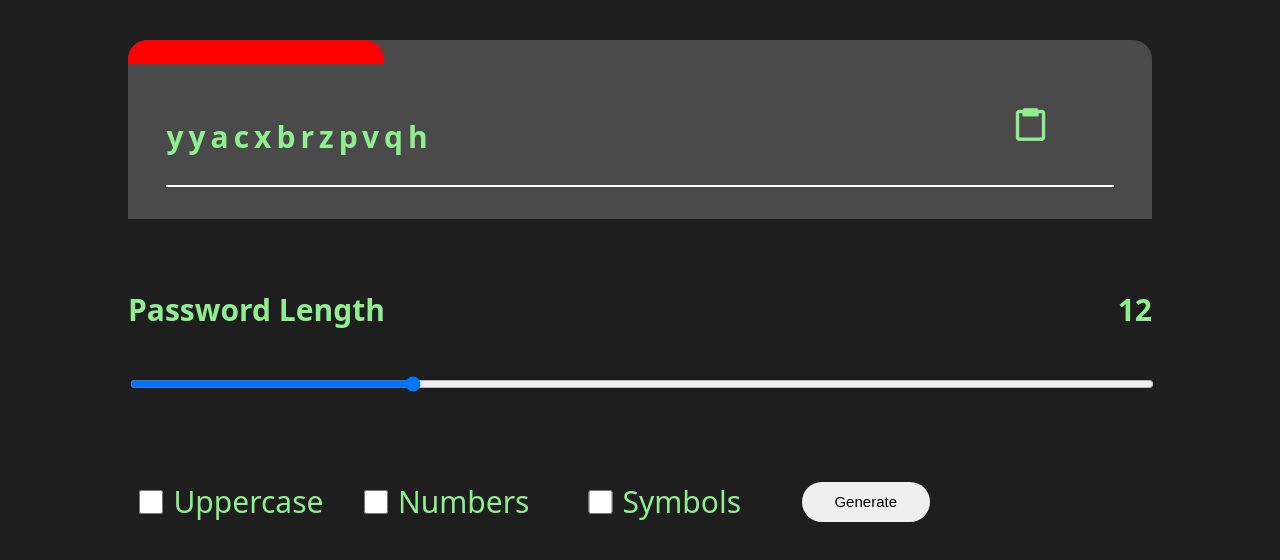
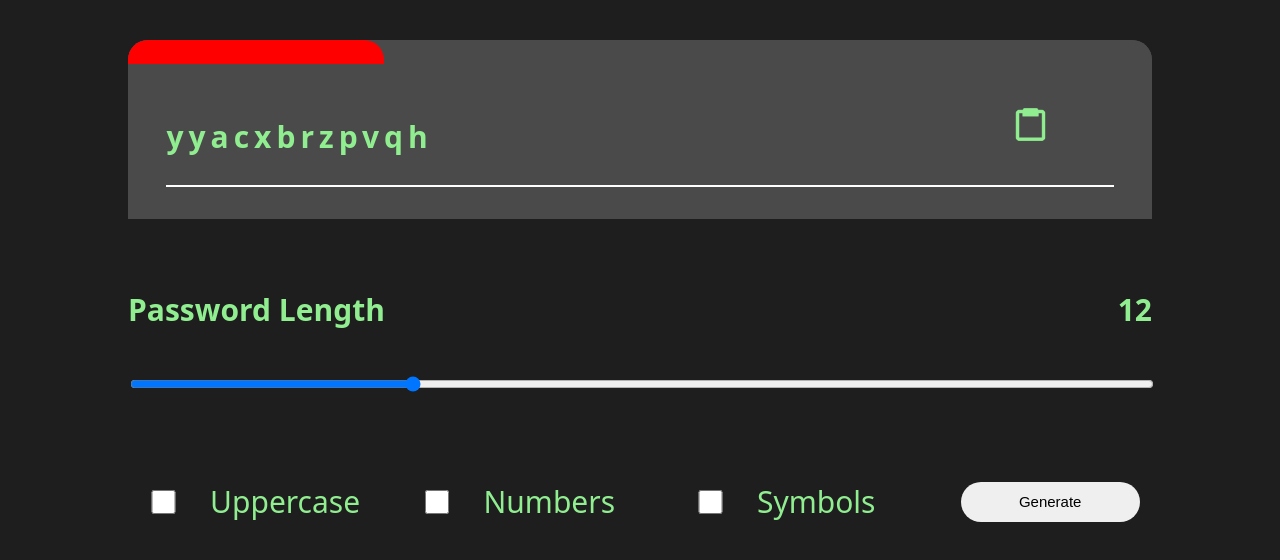
Before and after one commit to jegirhiny/password-generator, a React (Create React App) app: page / in a window 1280 px wide. Shown: the top 560 px of the page. Built offline with nearby package versions, Linux system fonts and the light colour scheme.

Commit message:
enlarged generate button

```diff
--- a/src/components/password-display/password-display.styles.css
+++ b/src/components/password-display/password-display.styles.css
@@ -34,19 +34,6 @@
     text-align: left;
 }
 
-.generate {
-    font-size: 15px;
-    cursor: pointer;
-    border-radius: 20px;
-    border: none;
-    height: 5vh;
-    width: 10vw;
-}
-
-.generate:hover {
-    background-color: #d1d1d1;
-}
-
 .image {
     cursor: pointer;
     width: 3vw;
--- a/src/components/password-form/password-form.styles.css
+++ b/src/components/password-form/password-form.styles.css
@@ -15,6 +15,7 @@ h3 {
 
 .row {
     display: flex;
+    justify-content: space-around;
     align-items: center;
     text-align: start;
 }
@@ -51,3 +52,16 @@ h3 {
     cursor: pointer;
     width: inherit;
 }
+
+.generate {
+    font-size: 15px;
+    cursor: pointer;
+    border-radius: 20px;
+    border: none;
+    height: 5vh;
+    width: 14vw;
+}
+
+.generate:hover {
+    background-color: #d1d1d1;
+}
```
